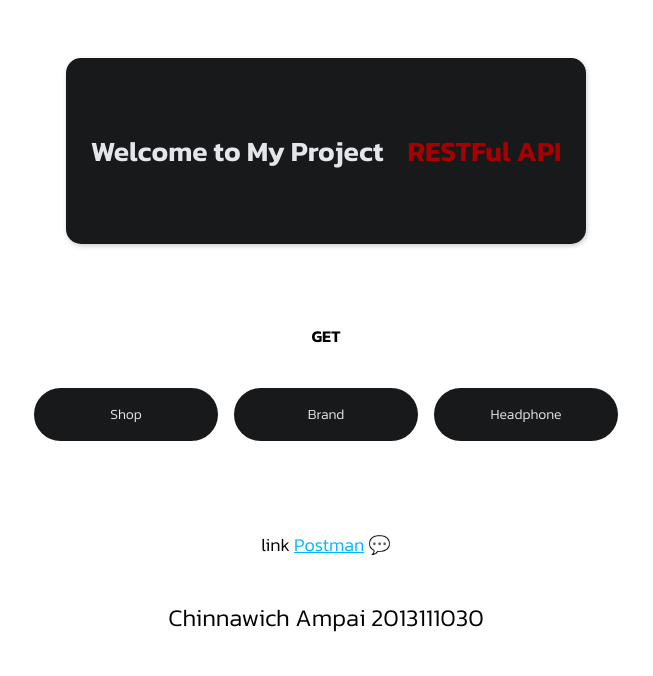
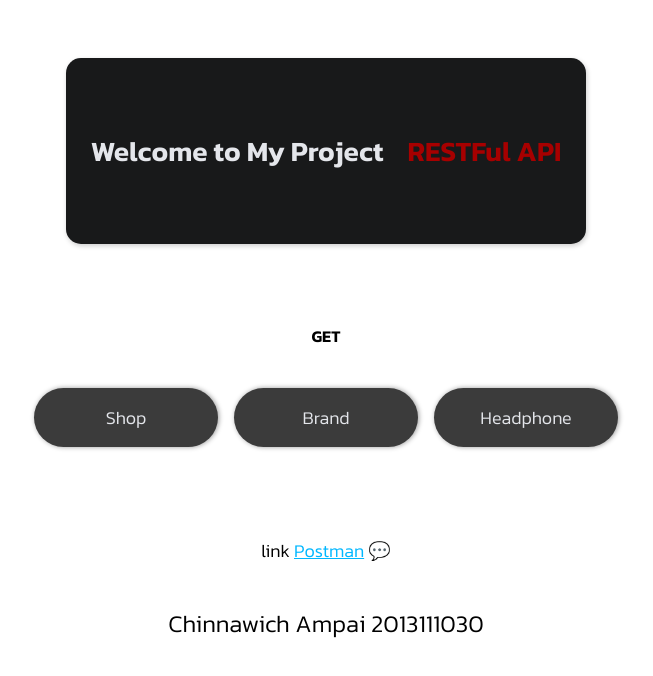
Before and after one commit to HimitsuTH/project_restfulApi, a website: page public/index.html in a window 1280 px wide. Shown: the whole page, without its empty margins (314-967 px from the left). Drawn offline with Linux system fonts and the light colour scheme.

Commit message:
🎧 Test System V_0.4.2 😴

```diff
--- a/public/stylesheets/style.css
+++ b/public/stylesheets/style.css
@@ -57,15 +57,19 @@ a {
 .link-container > a{
   margin: 0.5rem;
   padding: 1rem;
-  background: #18191a;
+  font-size: 18px;
+  background: #3b3b3b;
   color: #E4E6EB;
   border-radius: 2rem;
   text-decoration: none;
   text-align: center;
+  box-shadow: 1px 0 5px rgba(0, 0, 0, 0.4);
+
 }
 .link-container>a:hover {
-  background-color: #303B38 ;
+  background-color: #18191a ;
   color: rgb(223, 1, 1);
+
 }
 .card-link {
   /* background-color: #eee; */
```
